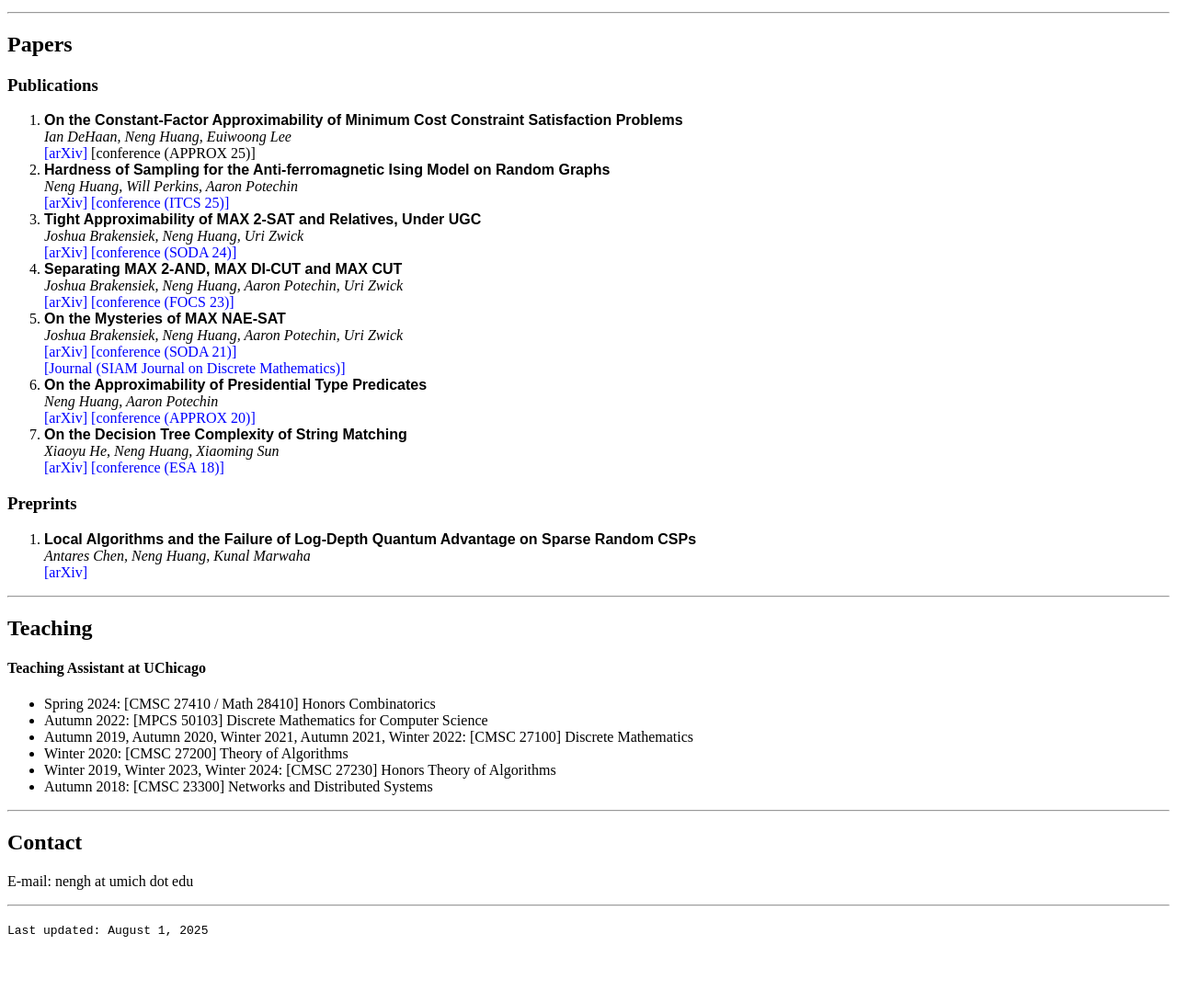
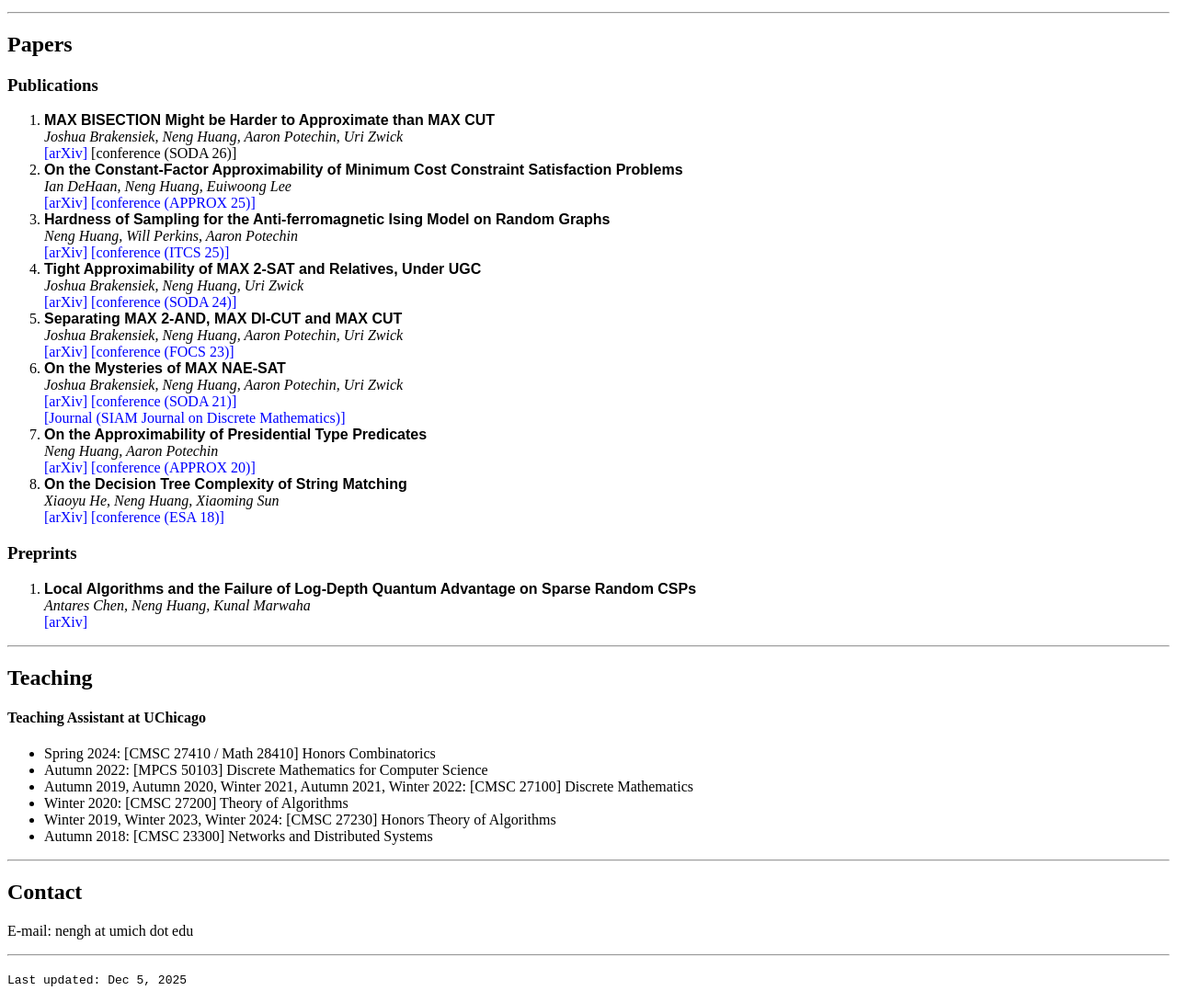
Before and after one commit to nenghuang/nenghuang.github.io, a plain HTML site: page index.html in a window 1280 px wide. Shown: the part 171-1261 px from the top of the page at 92% size. Before the commit the page ends 1207 px from the top, so only its background shows below. Drawn offline with Linux system fonts and the light colour scheme.

Commit message:
12/05/2025

```diff
--- a/index.html
+++ b/index.html
@@ -35,11 +35,17 @@
 
           <h3> Publications</h3>
             <ol>
+            <li><font face = "sans-serif"><b> MAX BISECTION Might be Harder to Approximate than MAX CUT
+</b></font><br />
+                <font face = "serif"><i>Joshua Brakensiek, Neng Huang, Aaron Potechin, Uri Zwick</i></font><br />
+                <a href="https://arxiv.org/abs/2512.04951">[arXiv]</a>
+                <a>[conference (SODA 26)]</a><br />
+            </li>
             <li><font face = "sans-serif"><b> On the Constant-Factor Approximability of Minimum Cost Constraint Satisfaction Problems
 </b></font><br />
                 <font face = "serif"><i>Ian DeHaan, Neng Huang, Euiwoong Lee</i></font><br />
                 <a href="https://arxiv.org/abs/2507.08693">[arXiv]</a>
-                <a>[conference (APPROX 25)]</a><br />
+                <a href="https://drops.dagstuhl.de/entities/document/10.4230/LIPIcs.APPROX/RANDOM.2025.19">[conference (APPROX 25)]</a><br />
             </li>
             <li><font face = "sans-serif"><b> Hardness of Sampling for the Anti-ferromagnetic Ising Model on Random Graphs
 </b></font><br />
@@ -101,7 +107,7 @@
         <p>E-mail: nengh at umich dot edu</p>
 
 	<hr />
-	<p><font face = "monospace">Last updated: August 1, 2025</font></p>
+	<p><font face = "monospace">Last updated: Dec 5, 2025</font></p>
     </body>
 
 </html>
```
